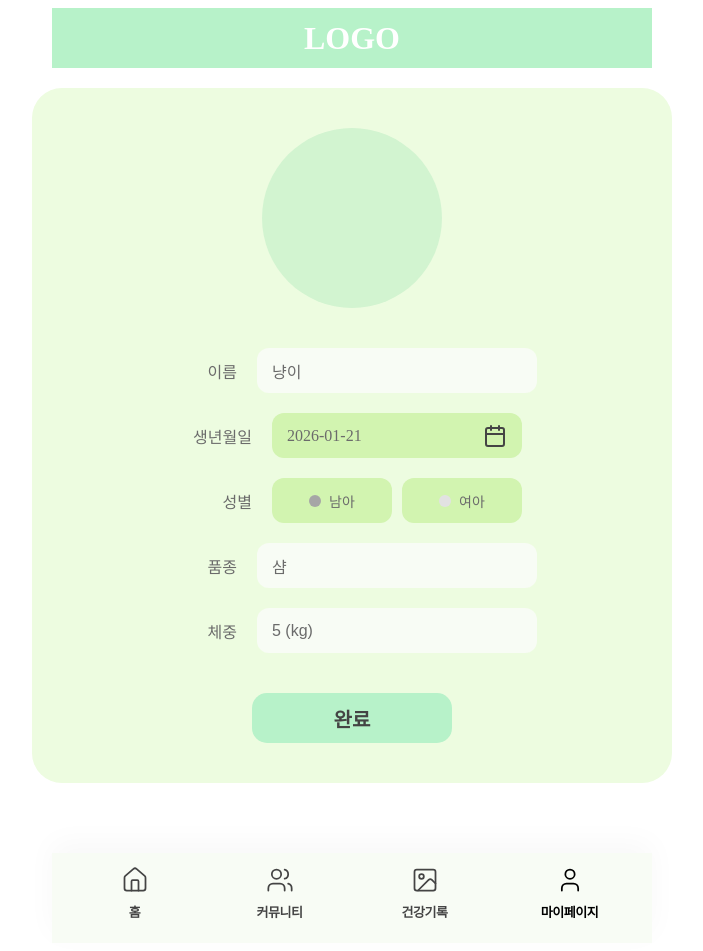
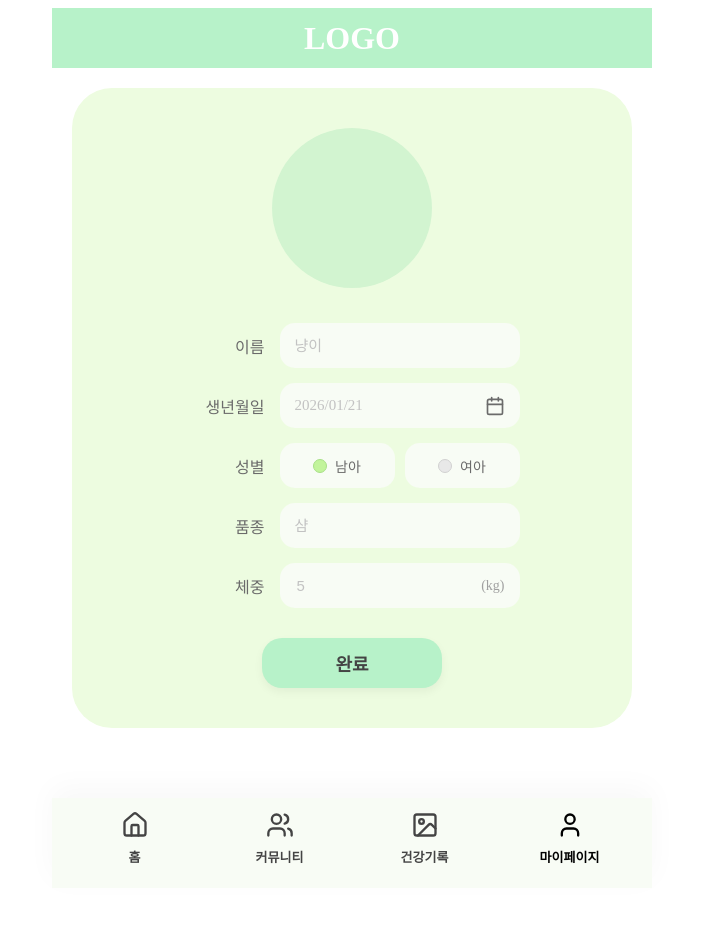
Before and after one commit to SsedamPet/SsedamPet, a React (Vite) app in the folder SsedamPet_front/: page /info/user in a window 1280 px wide. Shown: the whole page, without its empty margins (288-991 px from the left). After the commit the page ends 896 px from the top, so only its background shows below. Built offline with nearby package versions, Linux system fonts and the light colour scheme.

Commit message:
로그인 및 회원가입 및 정보입력 프론트

```diff
--- a/SsedamPet_front/src/main.jsx
+++ b/SsedamPet_front/src/main.jsx
@@ -5,7 +5,8 @@ import LoginPage from "./pages/login/LoginPage.jsx";
 import SignupPage from "./pages/signup/SignupPage.jsx";
 import MainHomePage from './pages/mainhomepage/MainHomePage.jsx';
 import PetInformation from './pages/information/pet/PetInformation.jsx';
-import UserInformation from './pages/information/user/UserInformation.jsx';
+import UserInformation from './pages/information/user/UserInformation.jsx'; // 2-5 상세입력
+import ProfileInformation from './pages/information/profile/ProfileInformation.jsx'; // 2-4 이미지설정
 
 const RootRoute = () => {
     return (
@@ -16,6 +17,7 @@ const RootRoute = () => {
             <Route path="/mainhome" element={<MainHomePage />} />
             <Route path="/info/pet" element={<PetInformation />} />
             <Route path="/info/user" element={<UserInformation />} />
+            <Route path="/info/profile" element={<ProfileInformation />} />
         </Routes>
     );
 };
--- /dev/null
+++ b/SsedamPet_front/src/pages/information/profile/style.js
@@ -0,0 +1,124 @@
+import { css } from "@emotion/react";
+
+export const rootContainer = css`
+    display: flex;
+    flex-direction: column;
+    align-items: center;
+    width: 100%;
+    min-height: 100vh;
+    background-color: #fff;
+`;
+
+export const headerBar = css`
+    width: 100%;
+    max-width: 600px;
+    height: 60px;
+    background-color: #B7F2C9;
+    display: flex;
+    justify-content: center;
+    align-items: center;
+    color: white;
+    font-size: 28px;
+    font-weight: 700;
+`;
+
+export const content = css`
+    width: 100%;
+    max-width: 600px;
+    flex: 1;
+    padding: 20px;
+    display: flex;
+    flex-direction: column;
+    align-items: center;
+    box-sizing: border-box;
+`;
+
+export const infoCard = css`
+    width: 100%;
+    background-color: #EDFCE0;
+    border-radius: 40px;
+    padding: 60px 20px;
+    display: flex;
+    flex-direction: column;
+    align-items: center;
+    box-sizing: border-box;
+    flex: 1;
+    margin-bottom: 20px;
+`;
+
+export const profileUploadCircle = css`
+    width: 180px;
+    height: 180px;
+    background-color: #D2F4D0;
+    border-radius: 50%;
+    display: flex;
+    justify-content: center;
+    align-items: center;
+    margin-bottom: 40px;
+
+    .upload-text {
+        color: #6B6B6B;
+        font-size: 18px;
+        font-weight: 600;
+    }
+`;
+
+export const buttonGroup = css`
+    display: flex;
+    gap: 20px;
+    margin-bottom: 80px;
+`;
+
+export const selectionButton = css`
+    width: 110px;
+    height: 45px;
+    background-color: #C2F49B;
+    border: none;
+    border-radius: 15px;
+    color: #444;
+    font-size: 16px;
+    font-weight: 600;
+    cursor: pointer;
+`;
+
+export const nextButton = css`
+    width: 140px;
+    height: 48px;
+    background-color: #B7F2C9;
+    border: none;
+    border-radius: 20px;
+    color: #444;
+    font-size: 18px;
+    font-weight: 700;
+    cursor: pointer;
+`;
+
+export const bottomNavBar = css`
+    width: 100%;
+    max-width: 600px;
+    height: 85px;
+    background-color: #F8FCF5;
+    display: flex;
+    justify-content: space-around;
+    align-items: center;
+    border-top-left-radius: 25px;
+    border-top-right-radius: 25px;
+    box-shadow: 0 -5px 15px rgba(0, 0, 0, 0.05);
+
+    .nav-item {
+        display: flex;
+        flex-direction: column;
+        align-items: center;
+        gap: 4px;
+        color: #888;
+    }
+
+    .nav-item.active {
+        color: #333;
+    }
+
+    .nav-label {
+        font-size: 12px;
+        font-weight: 600;
+    }
+`;
--- a/SsedamPet_front/src/pages/information/user/UserInformation.jsx
+++ b/SsedamPet_front/src/pages/information/user/UserInformation.jsx
@@ -5,17 +5,23 @@ import { Home, Users, Image, User, Calendar } from 'lucide-react';
 
 const PetDetails = () => {
     const [petInfo, setPetInfo] = useState({
-        name: "냥이",
-        birthDate: "2026-01-21",
+        name: "",
+        birthDate: "",
         gender: "male",
-        breed: "샴",
-        weight: "5"
+        breed: "",
+        weight: ""
     });
 
     const dateInputRef = useRef(null);
 
     const handleCalendarClick = () => {
-        dateInputRef.current.showPicker();
+        if (dateInputRef.current) {
+            dateInputRef.current.showPicker();
+        }
+    };
+
+    const handleInputChange = (field, value) => {
+        setPetInfo(prev => ({ ...prev, [field]: value }));
     };
 
     return (
@@ -24,35 +30,51 @@ const PetDetails = () => {
 
             <main css={s.content}>
                 <div css={s.infoCard}>
-                    <div css={s.profileImageCircle}></div>
+                    <div css={s.profileImageCircle}>
+                    </div>
 
                     <div css={s.formList}>
                         <div css={s.inputRow}>
                             <label css={s.label}>이름</label>
-                            <input css={s.textInput} value={petInfo.name} readOnly />
+                            <input
+                                css={s.textInput}
+                                placeholder="냥이"
+                                value={petInfo.name}
+                                onChange={(e) => handleInputChange('name', e.target.value)}
+                            />
                         </div>
 
                         <div css={s.inputRow}>
                             <label css={s.label}>생년월일</label>
-                            <div css={s.dateWrapper}>
+                            <div css={s.dateWrapper} onClick={handleCalendarClick}>
                                 <input
                                     type="date"
                                     ref={dateInputRef}
                                     css={s.hiddenDateInput}
-                                    onChange={(e) => setPetInfo({...petInfo, birthDate: e.target.value})}
+                                    onChange={(e) => handleInputChange('birthDate', e.target.value)}
                                 />
-                                <div css={s.dateDisplay}>{petInfo.birthDate}</div>
-                                <Calendar css={s.calendarIcon} size={24} onClick={handleCalendarClick} />
+                                <div css={s.dateDisplay(!!petInfo.birthDate)}>
+                                    {petInfo.birthDate ? petInfo.birthDate.replace(/-/g, '/') : "2026/01/21"}
+                                </div>
+                                <Calendar css={s.calendarIcon} size={20} />
                             </div>
                         </div>
 
                         <div css={s.inputRow}>
                             <label css={s.label}>성별</label>
                             <div css={s.genderGroup}>
-                                <button css={s.genderButton(petInfo.gender === 'male')}>
+                                <button
+                                    type="button"
+                                    css={s.genderButton(petInfo.gender === 'male')}
+                                    onClick={() => handleInputChange('gender', 'male')}
+                                >
                                     <div className="dot" /> 남아
                                 </button>
-                                <button css={s.genderButton(petInfo.gender === 'female')}>
+                                <button
+                                    type="button"
+                                    css={s.genderButton(petInfo.gender === 'female')}
+                                    onClick={() => handleInputChange('gender', 'female')}
+                                >
                                     <div className="dot" /> 여아
                                 </button>
                             </div>
@@ -60,12 +82,25 @@ const PetDetails = () => {
 
                         <div css={s.inputRow}>
                             <label css={s.label}>품종</label>
-                            <input css={s.textInput} value={petInfo.breed} readOnly />
+                            <input
+                                css={s.textInput}
+                                placeholder="샴"
+                                value={petInfo.breed}
+                                onChange={(e) => handleInputChange('breed', e.target.value)}
+                            />
                         </div>
 
                         <div css={s.inputRow}>
                             <label css={s.label}>체중</label>
-                            <input css={s.textInput} value={`${petInfo.weight} (kg)`} readOnly />
+                            <div css={s.weightInputWrapper}>
+                                <input
+                                    css={s.weightInput}
+                                    placeholder="5"
+                                    value={petInfo.weight}
+                                    onChange={(e) => handleInputChange('weight', e.target.value)}
+                                />
+                                <span className="unit">(kg)</span>
+                            </div>
                         </div>
                     </div>
 
--- a/SsedamPet_front/src/pages/information/user/style.js
+++ b/SsedamPet_front/src/pages/information/user/style.js
@@ -6,7 +6,6 @@ export const rootContainer = css`
     align-items: center;
     width: 100%;
     min-height: 100vh;
-    gap: 0;
 `;
 
 export const headerBar = css`
@@ -30,102 +29,129 @@ export const content = css`
     display: flex;
     flex-direction: column;
     align-items: center;
+    box-sizing: border-box;
 `;
 
 export const infoCard = css`
     width: 100%;
     background-color: #EDFCE0;
-    border-radius: 30px;
+    border-radius: 40px;
     padding: 40px 20px;
     display: flex;
     flex-direction: column;
     align-items: center;
+    box-sizing: border-box;
 `;
 
 export const profileImageCircle = css`
-    width: 180px;
-    height: 180px;
+    width: 160px;
+    height: 160px;
     background-color: #D2F4D0;
     border-radius: 50%;
-    margin-bottom: 40px;
+    margin-bottom: 35px;
 `;
 
 export const formList = css`
     width: 100%;
     display: flex;
     flex-direction: column;
-    gap: 20px;
-    margin-bottom: 40px;
+    gap: 15px;
+    margin-bottom: 30px;
 `;
 
 export const inputRow = css`
     display: flex;
     align-items: center;
     justify-content: center;
-    gap: 20px;
+    gap: 15px;
+    width: 100%;
 `;
 
 export const label = css`
-    width: 70px;
+    width: 80px;
     font-size: 16px;
     color: #6B6B6B;
     text-align: right;
+    font-weight: 500;
+`;
+
+const commonInputStyle = `
+    width: 240px;
+    height: 45px;
+    background-color: #F8FCF5;
+    border: none;
+    border-radius: 15px;
+    padding: 0 15px;
+    color: #6B6B6B;
+    font-size: 15px;
+    outline: none;
+    box-sizing: border-box;
+    display: flex;
+    align-items: center;
 `;
 
 export const textInput = css`
-    width: 250px;
-    height: 45px;
-    background-color: #F8FCF5; /* 피그마의 흰색 계열 입력창 */
-    border: none;
-    border-radius: 12px;
-    padding: 0 15px;
-    color: #6B6B6B;
-    font-size: 16px;
-    outline: none;
+    ${commonInputStyle}
+    &::placeholder {
+        color: #C2C2C2;
+    }
 `;
 
 export const dateWrapper = css`
-    position: relative;
-    width: 250px;
-    height: 45px;
-    background-color: #D2F4B0;
-    border-radius: 12px;
-    display: flex;
-    align-items: center;
-    padding: 0 15px;
-    box-sizing: border-box;
+    ${commonInputStyle}
+    cursor: pointer;
+    justify-content: space-between;
+`;
+
+export const weightInputWrapper = css`
+    ${commonInputStyle}
+    justify-content: space-between;
+    .unit {
+        color: #A0A0A0;
+        font-size: 14px;
+    }
+`;
+
+export const weightInput = css`
+    border: none;
+    background: transparent;
+    width: 80%;
+    outline: none;
+    color: #6B6B6B;
+    font-size: 15px;
+    &::placeholder {
+        color: #C2C2C2;
+    }
 `;
 
 export const hiddenDateInput = css`
     position: absolute;
     opacity: 0;
-    width: 1px;
-    height: 1px;
+    width: 0;
+    height: 0;
 `;
 
-export const dateDisplay = css`
-    flex: 1;
-    color: #6B6B6B;
-    font-size: 16px;
+export const dateDisplay = (hasValue) => css`
+    color: ${hasValue ? "#6B6B6B" : "#C2C2C2"};
+    font-size: 15px;
 `;
 
 export const calendarIcon = css`
-    color: #444;
-    cursor: pointer;
+    color: #6B6B6B;
 `;
 
 export const genderGroup = css`
     display: flex;
     gap: 10px;
-    width: 250px;
+    width: 240px;
 `;
 
 export const genderButton = (isActive) => css`
     flex: 1;
     height: 45px;
-    background-color: #D2F4B0;
+    background-color: #F8FCF5;
     border: none;
-    border-radius: 12px;
+    border-radius: 15px;
     display: flex;
     align-items: center;
     justify-content: center;
@@ -133,25 +159,31 @@ export const genderButton = (isActive) => css`
     color: #6B6B6B;
     font-size: 14px;
     cursor: pointer;
+    transition: all 0.2s;
 
     .dot {
         width: 12px;
         height: 12px;
-        background-color: ${isActive ? "#A6A6A6" : "#E2E2E2"};
+        background-color: ${isActive ? "#C2F49B" : "#E8E8E8"};
         border-radius: 50%;
+        border: 1px solid ${isActive ? "#A8E087" : "#D1D1D1"};
     }
+
+    &:hover { background-color: #f0f7ed; }
 `;
 
 export const completeButton = css`
-    width: 200px;
+    width: 180px;
     height: 50px;
     background-color: #B7F2C9;
     border: none;
-    border-radius: 15px;
+    border-radius: 20px;
     color: #444;
-    font-size: 20px;
+    font-size: 18px;
     font-weight: 700;
     cursor: pointer;
+    box-shadow: 0 4px 10px rgba(0,0,0,0.05);
+    &:hover { background-color: #A5E8B9; }
 `;
 
 export const bottomNavBar = css`
@@ -176,9 +208,6 @@ export const bottomNavBar = css`
         color: #444444;
         cursor: pointer;
         flex: 1;
-        transition: all 0.2s ease;
-
-        &:hover { opacity: 0.7; }
     }
 
     .nav-icon {
@@ -186,13 +215,11 @@ export const bottomNavBar = css`
         display: flex;
         align-items: center;
         justify-content: center;
-        svg { stroke-width: 1.5; }
     }
 
     .nav-label {
         font-size: 13px;
         font-weight: 600;
-        letter-spacing: -0.5px;
     }
 
     .nav-item.active {
```
Also changed, not shown: SsedamPet_front/src/pages/information/profile/ProfileInformation.jsx (added, +49 -0 lines).
